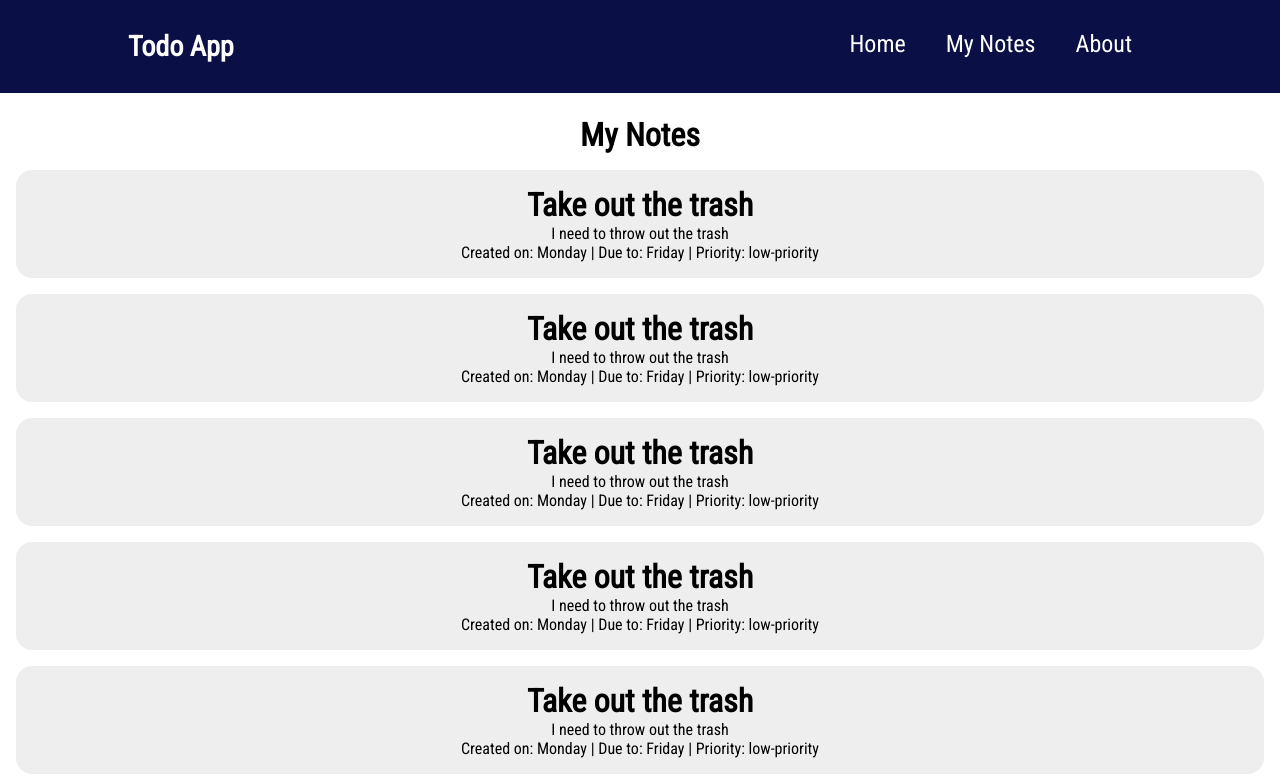
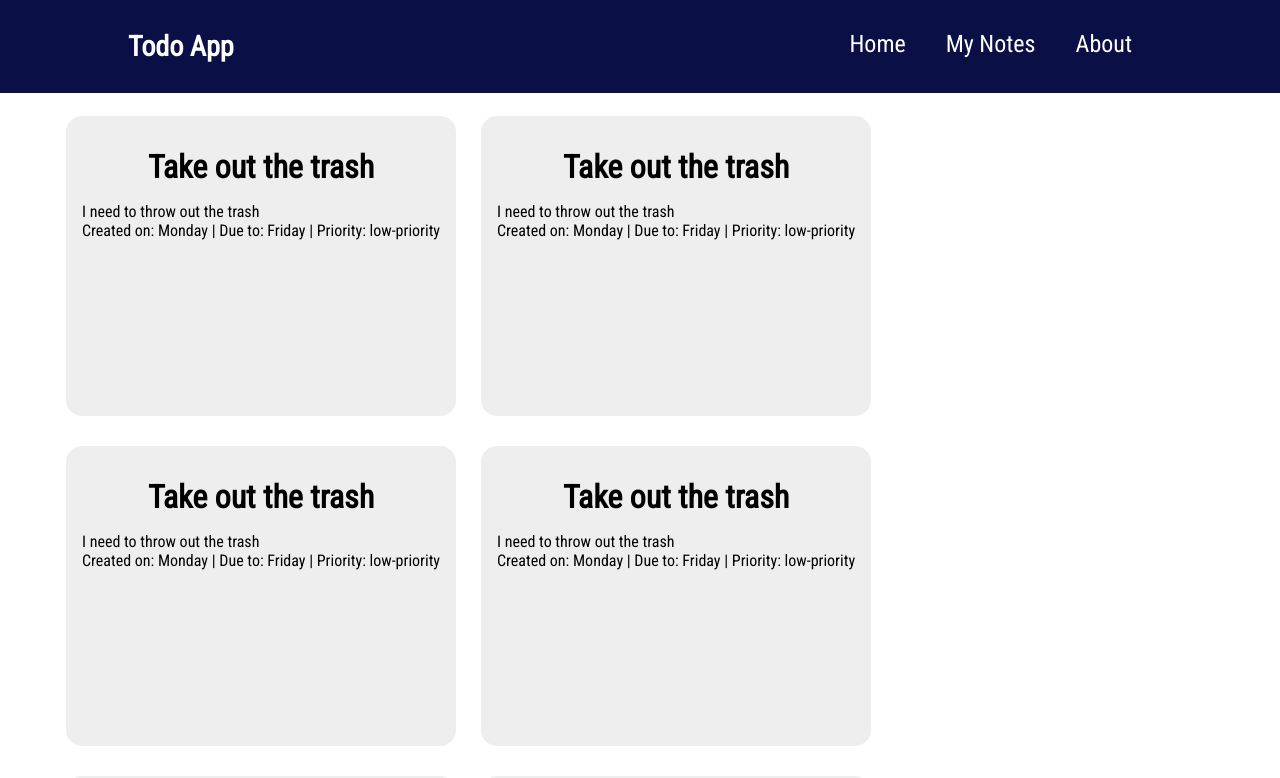
Before and after one commit to DanielIliev/diary-app, an Angular app: page /home in a window 1280 px wide. Shown: the top 778 px of the page. Built offline with nearby package versions, Linux system fonts and the light colour scheme; a web font is replaced by a local one.

Commit message:
Updated the notes display visuals

```diff
--- a/src/app/app.component.scss
+++ b/src/app/app.component.scss
@@ -0,0 +1,9 @@
+.content-container {
+    padding: 100px 50px;
+}
+
+@media all and (max-width: 768px) {
+    .content-container {
+        padding: 0;
+    }
+}
--- a/src/app/components/home/home.component.html
+++ b/src/app/components/home/home.component.html
@@ -1,7 +1,6 @@
 <div class="tasks-container">
-    <h1>My Notes</h1>
     <div *ngFor="let element of data;">
-        <div class="task-block">
+        <div class="task-block" (click)="triggerModal(3)">
             <div class="task-title">
                 <h1>{{ element.title }}</h1>
             </div>
--- a/src/app/components/home/home.component.scss
+++ b/src/app/components/home/home.component.scss
@@ -1,12 +1,28 @@
 .tasks-container {
     margin: 16px;
-    text-align: center;
-    display: block;
+    display: flex;
+    // justify-content: space-between;
+    flex-grow: 1;
+    flex-wrap: wrap;
+    flex-basis: 25%;
+    gap: 25px;
+    row-gap: 30px;
 
     .task-block {
+        transition: all ease 0.3s 0s;
         padding: 16px;
-        margin: 16px 0;
         background-color: #eee;
         border-radius: 16px;
+        height: 300px;
+
+        &:hover {
+            cursor: pointer;
+            background-color: #ddd;
+        }
+
+        .task-title {
+            text-align: center;
+            margin: 16px 0;
+        }
     }
 }
--- a/src/app/components/home/home.component.ts
+++ b/src/app/components/home/home.component.ts
@@ -71,4 +71,8 @@ export class HomeComponent {
       priority: 'low-priority',
     },
   ];
+
+  triggerModal(elementId: number) {
+    console.log(`I want to display modal for ID: ${elementId}`);
+  }
 }
--- a/src/app/navigation/navig/navig.component.scss
+++ b/src/app/navigation/navig/navig.component.scss
@@ -39,6 +39,7 @@ header {
     header {
         justify-content: center;
         flex-direction: column;
+        position: relative;
 
         nav {
             li {
--- a/src/styles.scss
+++ b/src/styles.scss
@@ -5,13 +5,3 @@
     padding: 0;
     font-family: 'Roboto Condensed', sans-serif;
 }
-
-.content-container {
-    padding: 100px 0 50px 0;
-}
-
-@media all and (max-width: 768px) {
-    .content-container {
-        padding: 135px 0 50px 0;
-    }
-}
```
